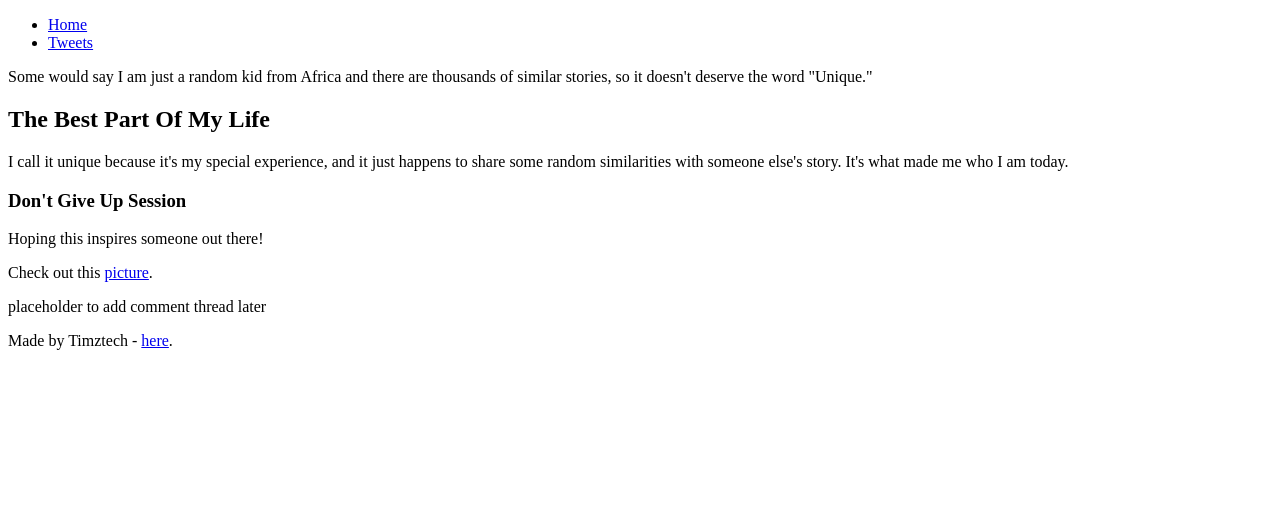
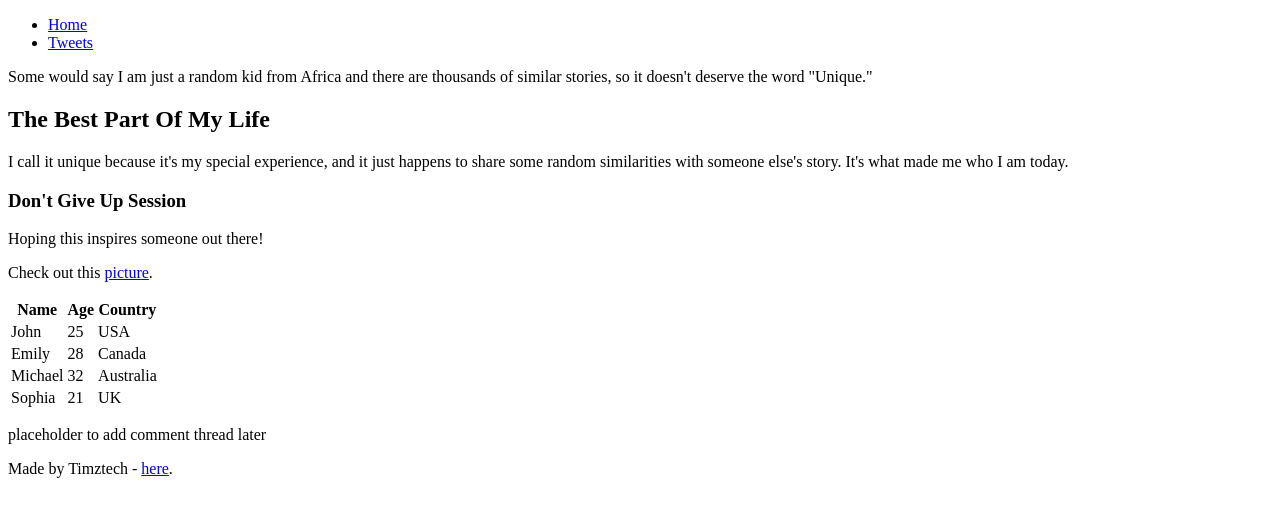
Before and after one commit to whizztimmy/My_First_Portfolio, a plain HTML site: page html_basic/index.html in a window 1280 px wide. Drawn offline with Linux system fonts and the light colour scheme.

Commit message:
Table Added to index.html

```diff
--- a/html_basic/index.html
+++ b/html_basic/index.html
@@ -20,6 +20,37 @@
             <h3>Don't Give Up Session</h3>
             <p>Hoping this inspires someone out there!</p>
             <p>Check out this <a href="https://i.ibb.co/gTDZZT8/ALX-Logo-07.png" target="_blank">picture</a>.</p>
+        <table>
+            <thead>
+                <tr>
+                    <th>Name</th>
+                    <th>Age</th>
+                    <th>Country</th>
+                    </tr>
+            </thead>
+            <tbody>
+                <tr>
+                    <td>John</td>
+                    <td>25</td>
+                    <td>USA</td>
+                </tr>
+                <tr>
+                    <td>Emily</td>
+                    <td>28</td>
+                    <td>Canada</td>
+                </tr>
+                <tr>
+                <td>Michael</td>
+                <td>32</td>
+                <td>Australia</td>
+                </tr>
+                <tr>
+                <td>Sophia</td>
+                <td>21</td>
+                <td>UK</td>
+                </td>
+            </tbody>
+        </table>
         </article>
         <aside>
             <p>placeholder to add comment thread later</p>
```
